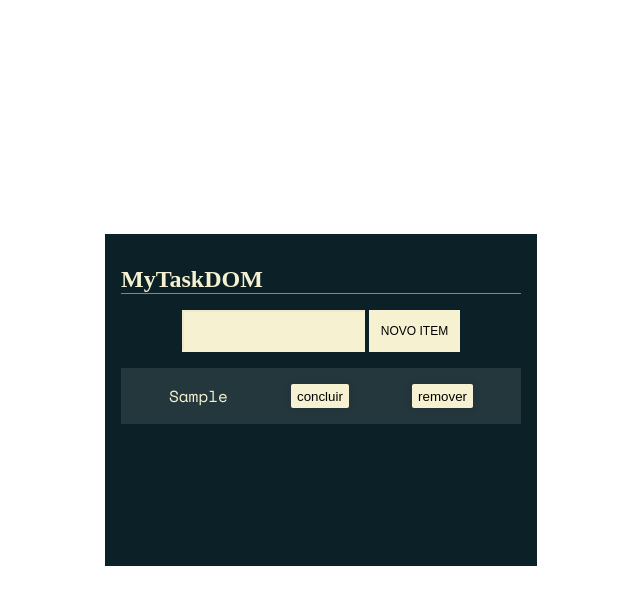
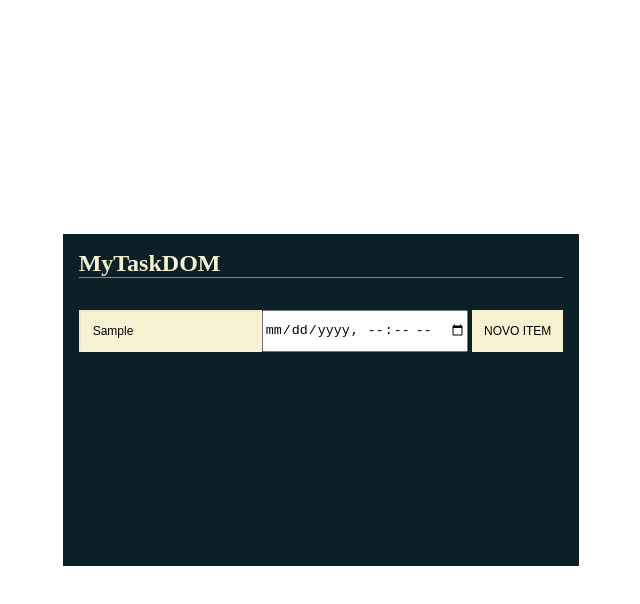
Before and after one commit to guerradaniel/task-dom, a plain HTML site: page projeto_inicial/index.html in a window 1280 px wide. Both pictures are taken after typing "Sample" into the empty fields and a click on the button "NOVO ITEM". Shown: the whole page, without its empty margins (319-959 px from the left). Drawn offline with nearby package versions, Linux system fonts and the light colour scheme; a web font is replaced by a local one.

Commit message:
Criado moment.js ao projeto e campos de data para inputar.

```diff
--- a/projeto_inicial/assets/css/style.css
+++ b/projeto_inicial/assets/css/style.css
@@ -23,6 +23,7 @@ body {
   font-size: 1.5rem;
   font-family: "BioRhyme", serif;
   color: #F6F1D1;
+  margin: 0 0 2rem 0;
 }
 
 .form {
--- a/projeto_inicial/assets/main.js
+++ b/projeto_inicial/assets/main.js
@@ -2,14 +2,16 @@ import BotaoConclui from '../components/conclui-tarefa.js'
 import BotaoDeleta from '../components/deleta-tarefa.js'
 
 
-const criarTarefa = (evento) => {
-
+const handleNovoItem = (evento) => {
     evento.preventDefault()
-
     const list = document.querySelector('[data-list]')
-
     const input = document.querySelector('[data-form-input]')
     const valor = input.value
+
+    const calendario = document.querySelector('[data-form-date]')
+    const data = moment(calendario.value)
+
+    const dataFormat = data.format('DD/MM/YYYY')
 
     const divErro = document.querySelector('[data-erro]')
     const erro = `<p class="mensagem-erro">Campo vazio!</p>`
@@ -21,19 +23,28 @@ const criarTarefa = (evento) => {
         divErro.innerHTML = ''
     }
 
+    list.appendChild(tarefa)
+    input.value = " "
+
+}
+
+const criarTarefa = () => {
+
     const tarefa = document.createElement('li')
     tarefa.classList.add('task')
 
-    const conteudo = `<p class="content">${valor}</p>`
+    const conteudo = `<p class="content">${dataFormat} * ${valor}</p>`
 
     tarefa.innerHTML = conteudo
 
     tarefa.appendChild(BotaoConclui())
     tarefa.appendChild(BotaoDeleta())
 
-    list.appendChild(tarefa)
-    input.value = " "
+    return tarefa
 }
 
 const novaTarefa = document.querySelector('[data-form-button]')
-novaTarefa.addEventListener('click', criarTarefa)
+novaTarefa.addEventListener('click', handleNovoItem)
+
+
+// parei em ultima video-aula JS na web
--- a/projeto_inicial/index.html
+++ b/projeto_inicial/index.html
@@ -21,6 +21,7 @@
 
         <form class="form" action="">
           <input class="form-input" type="text" data-form-input placeholder="Adicione uma nota">
+          <input type="datetime-local" data-form-date placeholder="Preencha aaaa-mm-dd">
           <button class="form-button" data-form-button> Novo Item </button>
         </form>
 
@@ -32,6 +33,7 @@
         </div>
       </div>
     </div>
+    <script src="https://cdnjs.cloudflare.com/ajax/libs/moment.js/2.29.1/moment.min.js"></script>
     <script type="module" src="assets/main.js"></script>
 </body>
 
```
